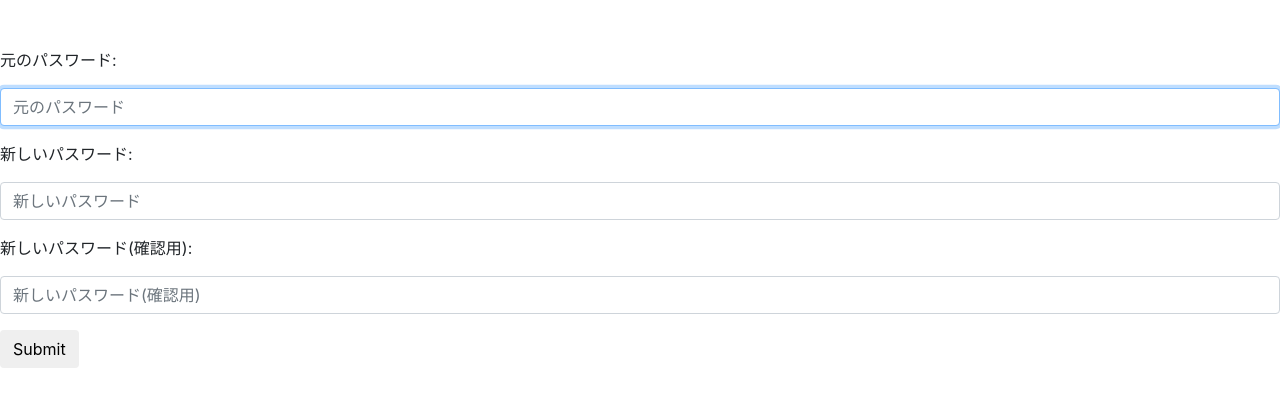
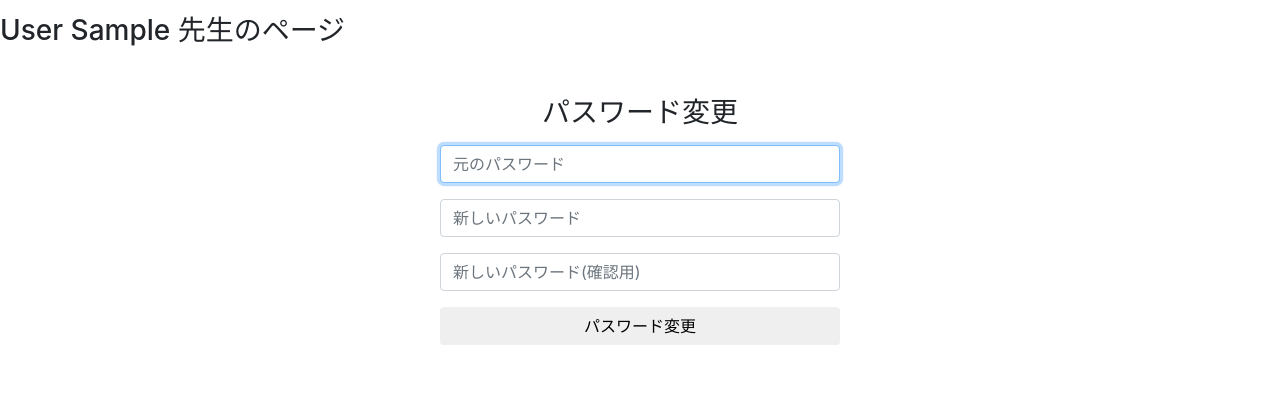
Before and after one commit to rikeda71/PrivateSchoolWebApp, a Django app: page /accounts/password_change/ in a window 1280 px wide. Shown: the part 69-476 px from the top of the page. Run offline with Django 3.2, Linux system fonts and the light colour scheme; the visitor is signed in with stand-in values (Sample User, id 1); some libraries are stand-ins or nearby versions.

Commit message:
Edit: web designs

```diff
--- a/project/accounts/forms.py
+++ b/project/accounts/forms.py
@@ -28,7 +28,7 @@ class RegistrationForm(UserCreationForm):
                                 ))
     password2 = forms.CharField(max_length=30, required=True,
                                 widget=forms.PasswordInput(
-                                    attrs={'placeholder': 'パスワードの確認'}
+                                    attrs={'placeholder': 'パスワード(確認用)'}
                                 ))
 
     class Meta:
--- a/project/accounts/static/accounts/style.css
+++ b/project/accounts/static/accounts/style.css
@@ -27,3 +27,11 @@ form {
   margin-bottom: 1rem;
   width: 400px;
 }
+
+.form-control {
+  margin-bottom: 1rem;
+}
+
+h3 {
+  margin-top: 30px;
+}
--- a/project/accounts/templates/accounts/base.html
+++ b/project/accounts/templates/accounts/base.html
@@ -44,10 +44,12 @@
                 </ul>
             </div>
         </nav>
+        {% if user.is_authenticated %}
+            <h3 style="margin-top: 0.5em">{{ user.last_name }} {{ user.first_name }} 先生のページ</h3>
+        {% endif %}
         {% block content %}{% endblock %}
         <script src="https://code.jquery.com/jquery-3.3.1.slim.min.js" integrity="sha384-q8i/X+965DzO0rT7abK41JStQIAqVgRVzpbzo5smXKp4YfRvH+8abtTE1Pi6jizo" crossorigin="anonymous"></script>
         <script src="https://cdnjs.cloudflare.com/ajax/libs/popper.js/1.14.3/umd/popper.min.js" integrity="sha384-ZMP7rVo3mIykV+2+9J3UJ46jBk0WLaUAdn689aCwoqbBJiSnjAK/l8WvCWPIPm49" crossorigin="anonymous"></script>
         <script src="https://stackpath.bootstrapcdn.com/bootstrap/4.1.3/js/bootstrap.min.js" integrity="sha384-ChfqqxuZUCnJSK3+MXmPNIyE6ZbWh2IMqE241rYiqJxyMiZ6OW/JmZQ5stwEULTy" crossorigin="anonymous"></script>
-        <script type="text/javascript" src="{%static 'accounts/get_calendar_url.js' %}"></script>
     </body>
 </html>
--- a/project/accounts/templates/accounts/login.html
+++ b/project/accounts/templates/accounts/login.html
@@ -1,6 +1,7 @@
 {% extends "accounts/base.html" %}
 {% block content %}
 <form class="form-signin" action="" method="POST">
+    <h1 class="h3 mb-3 font-weight-normal text-center">ログイン</h1>
     <div class="form-label-group mx-auto">
         {% if form.non_field_errors %}
             <div class="alert alert-danger">{{ form.non_field_errors }}</div>
--- a/project/accounts/templates/accounts/month.html
+++ b/project/accounts/templates/accounts/month.html
@@ -1,6 +1,7 @@
 {% extends "accounts/base.html" %}
 {% block content %}
 
+<h1 class="h3 mb-3 font-weight-normal text-center">シフト確認</h1>
 <div class="container-fluid mt-3">
     <a href="{% url 'accounts:month' month.previous.year month.previous.month %}">前月</a>
     {{ month.current | date:"Y年m月" }}
@@ -17,8 +18,8 @@
             {% for week in month.days %}
             <tr>
                 {% for day, shift in week %}
-                {% if month.now == day %}
-                <td class="table-success", style="width: 90px">
+                {% if shift != "" %}
+                    <td class="table-primary", style="width: 90px">
                 {% else %}
                     <td style="width: 90px">
                 {% endif %}
--- a/project/accounts/templates/accounts/password_change.html
+++ b/project/accounts/templates/accounts/password_change.html
@@ -1,15 +1,22 @@
 {% extends "accounts/base.html" %}
 {% block content %}
-<form action="" method="POST">
-    {{ form.non_field_errors }}
-    {% for field in form %}
-    <div class="form-group">
-        <label for="{{ field.id_for_label }}">{{ field.label_tag }}</label>
-        {{ field }}
-        {{ field.errors }}
+<form class="form-signin" action="" method="POST">
+    <h1 class="h3 mb-3 font-weight-normal text-center">パスワード変更</h1>
+    <div class="form-label-group mx-auto">
+        {% if form.non_field_errors %}
+            <div class="alert alert-danger">{{ form.non_field_errors }}</div>
+        {% endif %}
+        {% for field in form %}
+        <div class="form-group">
+            {{ field }}
+            {% for error in field.errors %}
+            <div class="alert alert-danger">{{ error }}</div>
+            {% endfor %}
+        </div>
+        {% endfor %}
+        {% csrf_token %}
+        <button type="submit" class="btn btn-block" >パスワード変更</button>
+        <input type="hidden" name="next" value="{{ next }}" />
     </div>
-    {% endfor %}
-    {% csrf_token %}
-    <input type="submit" class="btn">
 </form>
 {% endblock %}
--- a/project/accounts/templates/accounts/registration.html
+++ b/project/accounts/templates/accounts/registration.html
@@ -1,6 +1,7 @@
 {% extends "accounts/base.html" %}
 {% block content %}
 <form class="form-signin" action="" method="POST">
+    <h1 class="h3 mb-3 font-weight-normal text-center">ユーザ登録</h1>
     <div class="form-label-group mx-auto">
         {% if form.non_field_errors %}
             <div class="alert alert-danger">{{ form.non_field_errors }}</div>
@@ -9,7 +10,9 @@
         <div class="form-group">
             <label for="{{ field.id_for_label }}">{{ field.label_tag }}</label>
             {{ field }}
-            {{ field.errors }}
+            {% for error in field.errors %}
+                <div class="alert alert-danger">{{ error }}</div>
+            {% endfor %}
         </div>
         {% endfor %}
         {% csrf_token %}
--- a/project/accounts/templates/accounts/upload_pdf.html
+++ b/project/accounts/templates/accounts/upload_pdf.html
@@ -1,7 +1,7 @@
 {% extends 'accounts/base.html' %}
 {% block content %}
 
-<h1>upload page</h1>
+<h1 class="h3 mb-3 font-weight-normal text-center">シフトアップロード</h1>
 <form method="POST" enctype="multipart/form-data">
     {{ form.non_field_errors }}
     {% for field in form %}
```
Lines whose indentation alone changed are shown as unchanged.
